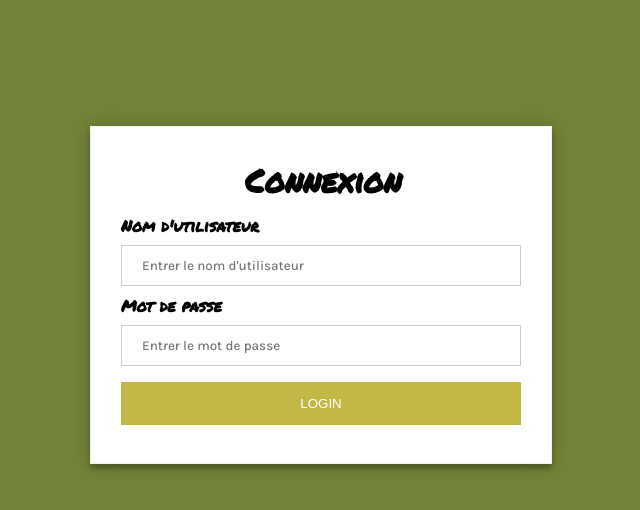
After one commit to TheAxeblack/Le-Bon-Coing, a PHP site: page /connexion.php in a window 1280 px wide. The commit adds this page. Shown: the top 510 px of the page, without its empty margins (350-990 px from the left). Run offline with PHP 8.4, Linux system fonts and the light colour scheme.

Commit message:
Suppression lignes inutiles

```diff
--- /dev/null
+++ b/connexion.php
@@ -0,0 +1,37 @@
+<!DOCTYPE html>
+<html lang="fr">
+<head>
+    <meta charset="utf-8">
+    <meta name="viewport" content="width=device-width, initial-scale=1">
+    <title>Connexion Le bon Coing</title>
+    <link rel="stylesheet" href="css/connexion.css" media="screen" type="text/css"/>
+
+    <!-- Pour importer les polices depuis Google Fonts -->
+    <style>
+        @import url('https://fonts.googleapis.com/css2?family=Permanent+Marker&display=swap');
+        @import url('https://fonts.googleapis.com/css2?family=Karla:wght@500&display=swap');
+    </style>
+</head>
+<body>
+<div id="container">
+    <form action="verification.php" method="POST">
+        <h1>Connexion</h1>
+
+        <label><b>Nom d'utilisateur</b></label>
+        <input type="text" placeholder="Entrer le nom d'utilisateur" name="username" required>
+
+        <label><b>Mot de passe</b></label>
+        <input type="password" placeholder="Entrer le mot de passe" name="password" required>
+
+        <input type="submit" id='submit' value='LOGIN'>
+        <?php
+        if (isset($_GET['erreur'])) {
+            $err = $_GET['erreur'];
+            if ($err == 1 || $err == 2)
+                echo "<p style='color:red'>Utilisateur ou mot de passe incorrect</p>";
+        }
+        ?>
+    </form>
+</div>
+</body>
+</html>
--- a/css/accueil.css
+++ b/css/accueil.css
@@ -105,7 +105,7 @@ form {
     padding: 14px 16px;
 }
 
-input[type=text] {
+.search-barre {
     width: 130px;
     box-sizing: border-box;
     border: 2px solid #ccc;
@@ -119,4 +119,5 @@ input[type=text] {
     padding: 12px 20px 12px 40px;
     -webkit-transition: width 0.4s ease-in-out;
     transition: width 0.4s ease-in-out;
+    font-family: 'Karla', sans-serif;
 }
--- a/css/commun.css
+++ b/css/commun.css
@@ -14,10 +14,13 @@
 }
 
 section {
-    display: flex;
     padding: 14px 16px;
     background-color: burlywood;
     margin-bottom: 10px;
+}
+
+section > div {
+    display: flex;
 }
 
 article {
--- /dev/null
+++ b/css/connexion.css
@@ -0,0 +1,60 @@
+body {
+    background: #738438;
+    font-family: 'Permanent Marker', cursive;
+}
+
+#container {
+    width: 400px;
+    margin: 10% auto 0;
+}
+
+/* Bordered form */
+form {
+    width: 100%;
+    padding: 30px;
+    border: 1px solid #f1f1f1;
+    background: #fff;
+    box-shadow: 0 0 20px 0 rgba(0, 0, 0, 0.2), 0 5px 5px 0 rgba(0, 0, 0, 0.24);
+}
+
+#container h1 {
+    width: 38%;
+    margin: 0 auto;
+    padding-bottom: 10px;
+}
+
+/* Full-width inputs */
+input[type=text], input[type=password] {
+    width: 100%;
+    padding: 12px 20px;
+    margin: 8px 0;
+    display: inline-block;
+    border: 1px solid #ccc;
+    box-sizing: border-box;
+}
+
+input[type=text], input[type=password] {
+    width: 100%;
+    padding: 12px 20px;
+    margin: 8px 0;
+    display: inline-block;
+    border: 1px solid #ccc;
+    box-sizing: border-box;
+    font-family: 'Karla', sans-serif;
+}
+
+input[type=submit] {
+    background-color: #c2b845;
+    color: white;
+    padding: 14px 20px;
+    margin: 8px 0;
+    border: none;
+    cursor: pointer;
+    width: 100%;
+}
+
+input[type=submit]:hover {
+    background-color: white;
+    color: #c2b845;
+    border: 1px solid #c2b845;
+}
--- a/home.html
+++ b/home.html
@@ -7,9 +7,10 @@
     <link rel="stylesheet" href="css/accueil.css">
     <link rel="stylesheet" href="css/commun.css">
 
-    <!-- Pour importer la police depuis Google Fonts -->
+    <!-- Pour importer les polices depuis Google Fonts -->
     <style>
         @import url('https://fonts.googleapis.com/css2?family=Permanent+Marker&display=swap');
+        @import url('https://fonts.googleapis.com/css2?family=Karla:wght@500&display=swap');
     </style>
 </head>
 <body>
@@ -55,6 +56,7 @@
 <section class="latest">
     <h2>Dernières annonces</h2>
     <br/>
+    <div>
         <article>
             <img src="imgs/renault-juvaquatre-gea6b628bd_1920.jpg" alt="photo renault juvaquatre" width="200">
             <h3>Renault Juvaquatre à <br/>rénover</h3>
@@ -65,6 +67,7 @@
             <h3>Chiot Rottweiller</h3>
             <p>350€</p>
         </article>
+    </div>
 </section>
 
 <section class="recommand">
--- a/inscription.php
+++ b/inscription.php
@@ -49,7 +49,7 @@ if (isset($_SESSION['pseudo'])) {
         $mdp = md5(trim($_POST['mdp']));
         $email = trim($_POST['email']);
 
-        include('connex.inc.php');
+        include('includes/connex.inc.php');
         $pdo = connexion('bdd.db');
 
         try {
@@ -75,11 +75,10 @@ if (isset($_SESSION['pseudo'])) {
 
         } catch (PDOException $exception) {
             echo 'Erreur PDO';
-            echo $e->getMessage();
+            echo $exception->getMessage();
         }
     } else {
         echo "<p>Mauvais paramètres</p>";
-
     }
     afficheFormulaire(NULL);
 
@@ -87,5 +86,4 @@ if (isset($_SESSION['pseudo'])) {
 
 ?>
 </body>
->>>>>>> Prod_Soheil
 </html>
--- a/sources.html
+++ b/sources.html
@@ -12,11 +12,8 @@
 <a href="https://www.flaticon.com/free-icons/moon" title="moon icons">Moon icons created by Freepik - Flaticon</a><br/>
 <a href="https://www.flaticon.com/free-icons/user" title="user icons">User icons created by Freepik - Flaticon</a><br/>
 <a href="https://www.flaticon.com/free-icons/search" title="search icons">Search icons created by Freepik - Flaticon</a><br/>
-<<<<<<< HEAD
 <a href="https://www.flaticon.com/free-icons/add" title="add icons">Add icons created by riajulislam - Flaticon</a><br/>
 <a href="https://www.flaticon.com/free-icons/add" title="add icons">Add icons created by reussy - Flaticon</a><br/>
-=======
->>>>>>> Prod_Soheil
 <a href="https://pixabay.com/images/id-1661009/" title="renault juvaquatre">Tama66 - Renault Juvaquatre car rusty</a>
 </body>
 </html>
```
Also changed, not shown: includes/param.inc.php (+0 -7 lines). Lines whose indentation alone changed are shown as unchanged.
